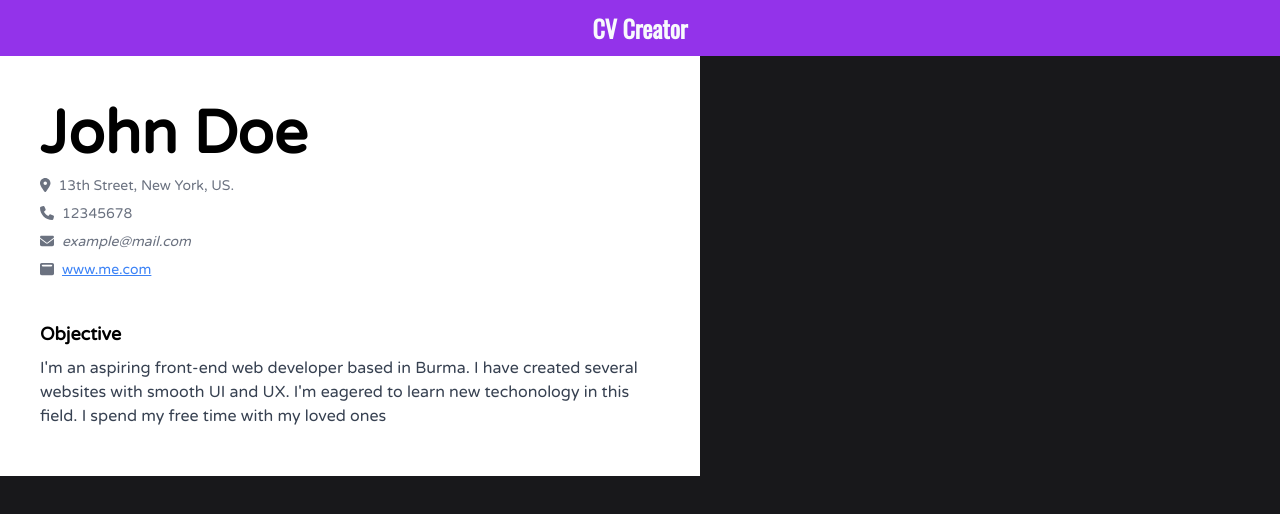
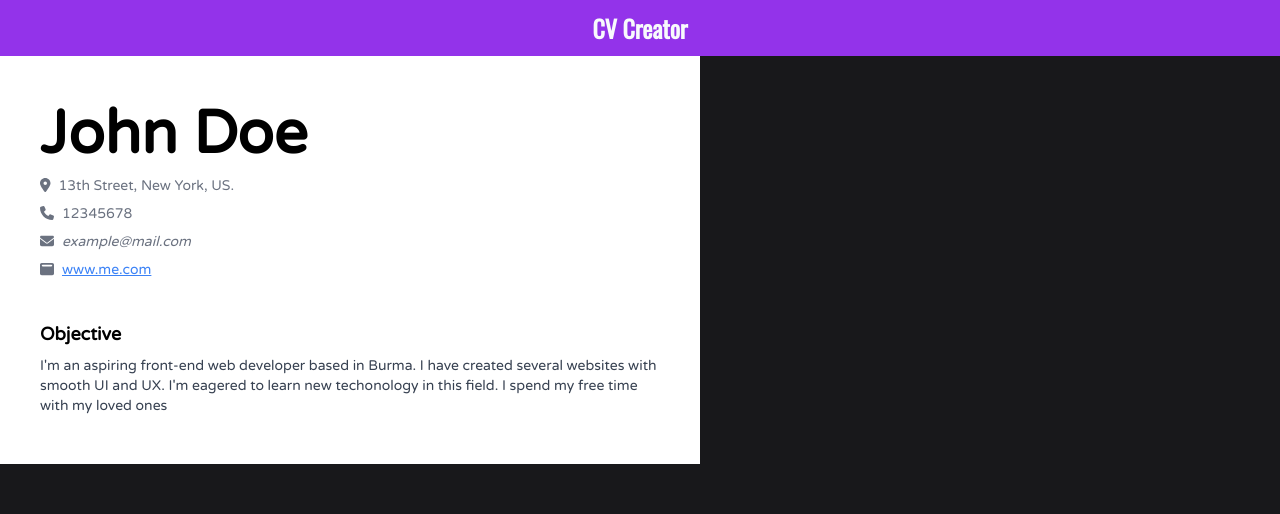
Before and after one commit to thantko20/cv-builder, a React (Create React App) app: page / in a window 1280 px wide. Shown: the top 514 px of the page. Built offline with nearby package versions, Linux system fonts and the light colour scheme.

Commit message:
Edit text colour

```diff
--- a/src/components/Main/Preview/Objective.js
+++ b/src/components/Main/Preview/Objective.js
@@ -5,7 +5,7 @@ class Objective extends Component {
     return (
       <div>
         <h3 className='text-lg font-semibold mb-2'>Objective</h3>
-        <p className='text-gray-700'>{this.props.objective}</p>
+        <p className='text-gray-700 text-sm'>{this.props.objective}</p>
       </div>
     );
   }
```
